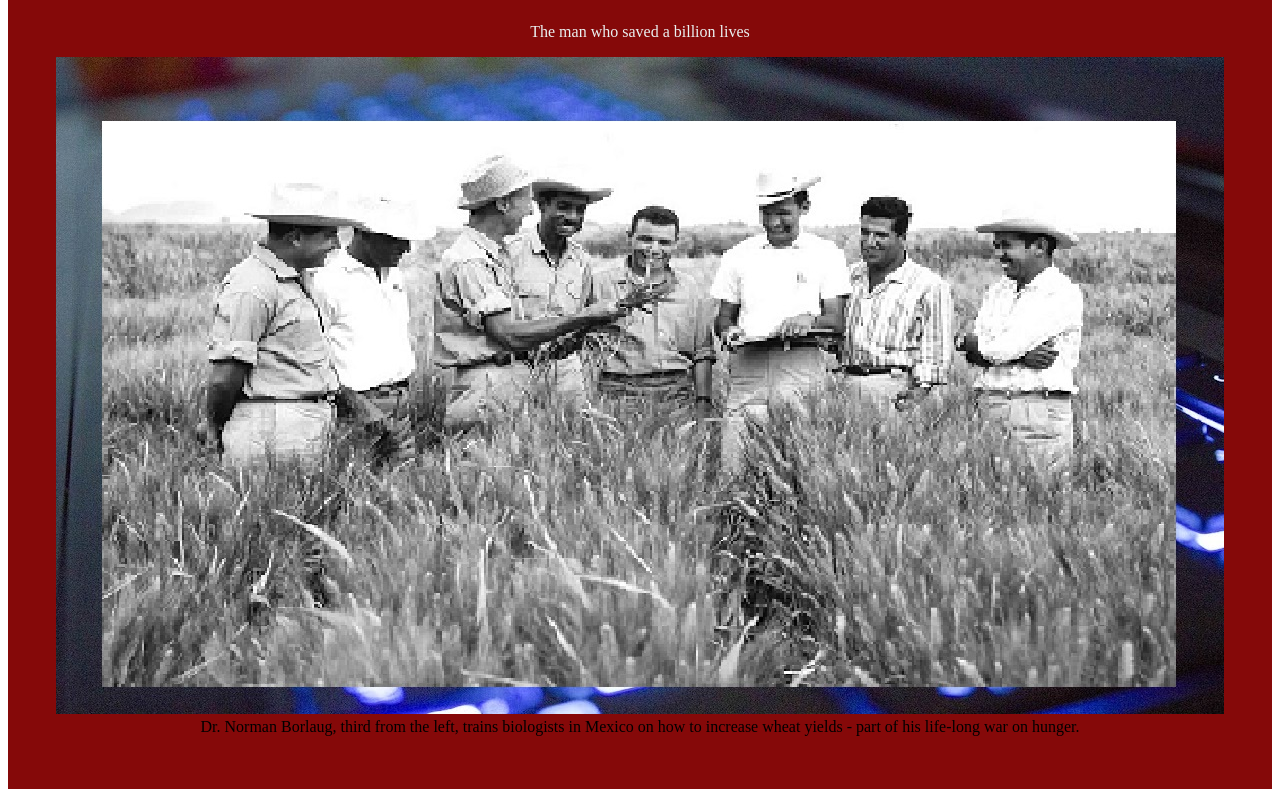
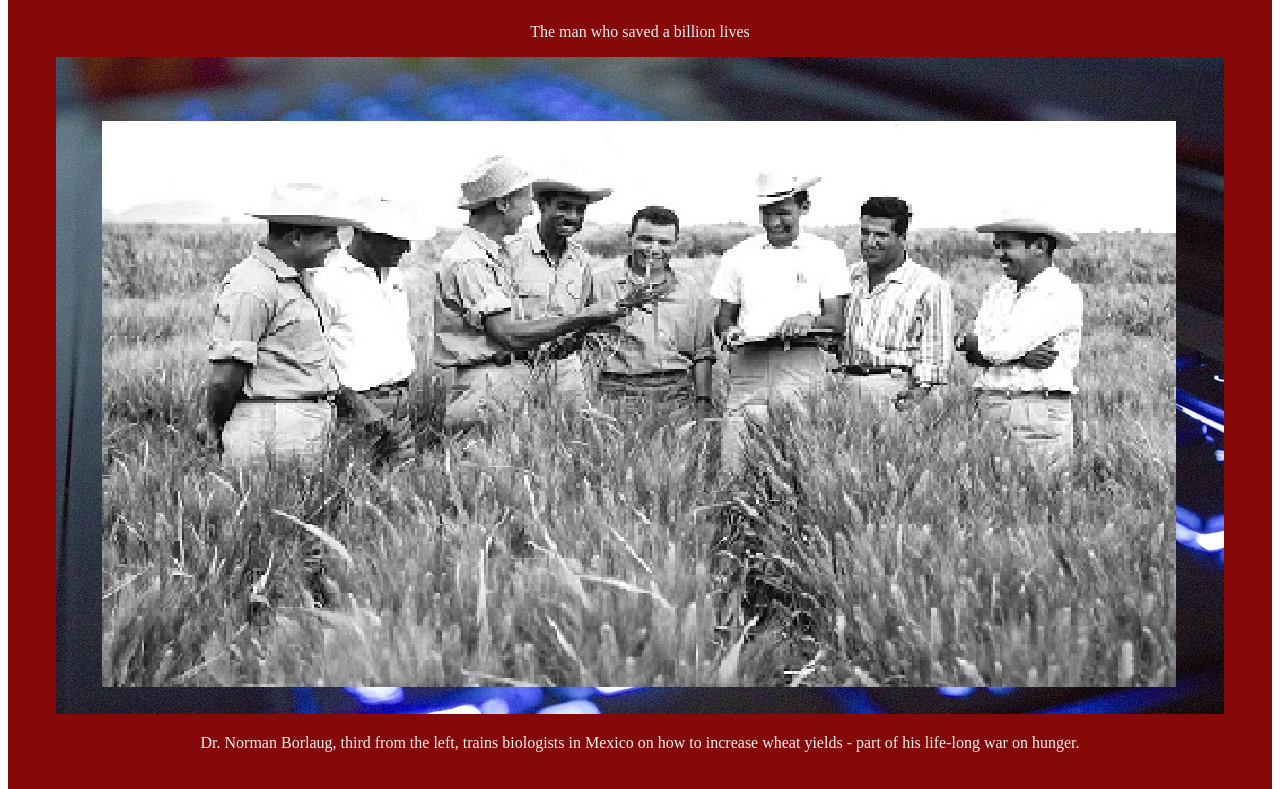
Before and after one commit to Cjobinna/2ND-CSS, a plain HTML site: page index.html in a window 1280 px wide. Shown: the part 163-952 px from the top of the page. Drawn offline with Linux system fonts and the light colour scheme.

Commit message:
new update

```diff
--- a/index.html
+++ b/index.html
@@ -15,11 +15,9 @@
         <br>
         <h1 style="font-size: 400%;">Dr. Norman Borlaug</h1>
         <p>The man who saved a billion lives</p>
-        <figure id="blend">
-            <img id="image" src="1.jpg" alt="">
-            <figcaption id="caption">Dr. Norman Borlaug, third from the left, trains biologists in Mexico on how to increase wheat yields - part of his life-long war on hunger.</figcaption>
-        </figure>
-         <br> <br><br><br>
+        <img src="1.jpg" alt="">
+        <p>Dr. Norman Borlaug, third from the left, trains biologists in Mexico on how to increase wheat yields - part of his life-long war on hunger.</p>
+         <br> <br>
         <h2>Here's a time line of Dr. Borlaug's life:</h2>
         <ul>
             <li>1914 - Born in Cresco, lowa</li>
```
Also changed, not shown: 2.jpg (deleted).
